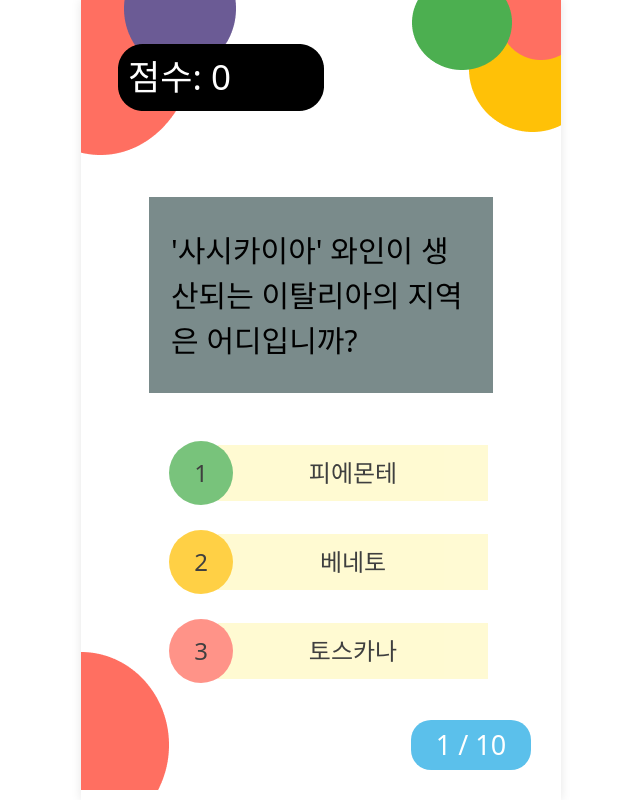
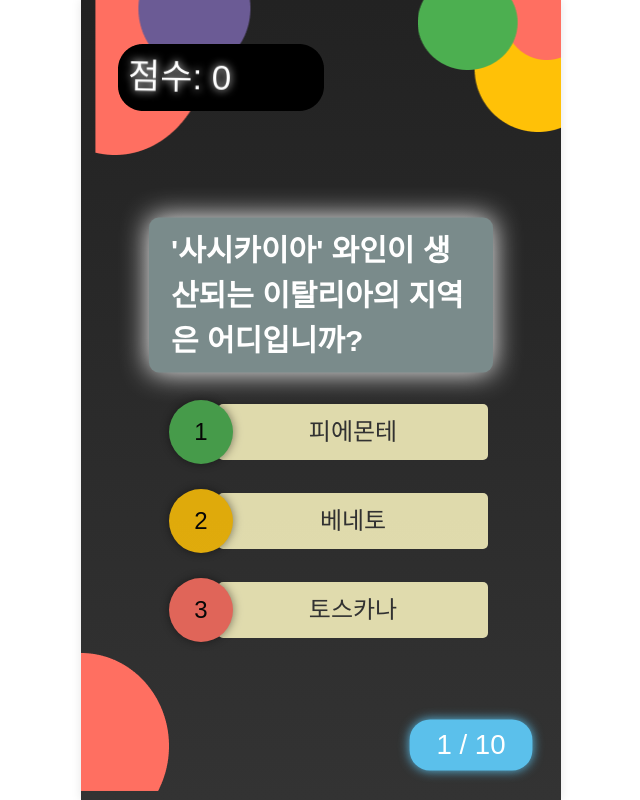
Before and after one commit to SoJungJung/SangSikQuiz, a React (Create React App) app: page /quiz in a window 1280 px wide. Shown: the whole page, without its empty margins (319-959 px from the left). Built offline with nearby package versions, Linux system fonts and the light colour scheme.

Commit message:
quiz 페이지 css 1차 수정본

```diff
--- a/src/pages/Quiz/Quiz.js
+++ b/src/pages/Quiz/Quiz.js
@@ -1,19 +1,19 @@
-import React, { useEffect, useState, useCallback, useRef } from "react";
-import { useNavigate } from "react-router-dom";
-import styles from "./Quiz.module.css";
-import lefttop from "./lefttop.png";
-import leftbottom from "./leftbottom.png";
-import righttop from "./righttop.png";
-import point from "./point.png";
-import Layout from "../../Layout";
+import React, { useEffect, useState, useCallback, useRef } from 'react';
+import { useNavigate } from 'react-router-dom';
+import styles from './Quiz.module.css';
+import lefttop from './lefttop.png';
+import leftbottom from './leftbottom.png';
+import righttop from './righttop.png';
+import point from './point.png';
+import Layout from '../../Layout';
 
 const Quiz = () => {
     const navigate = useNavigate();
-  const [loading, setLoading] = useState(true); // 초기 로딩 상태는 true
+    const [loading, setLoading] = useState(true);
     const [error, setError] = useState(null);
 
     const [notLoading, setNotLoading] = useState(false);
-  const maxBackPress = 3; // 뒤로가기 조롱 메시지 출력 조건
+    const maxBackPress = 3;
     const backPressCountRef = useRef(0);
 
     useEffect(() => {
@@ -21,34 +21,34 @@ const Quiz = () => {
             backPressCountRef.current += 1;
 
             if (backPressCountRef.current >= maxBackPress) {
-        alert("뒤로가기 하지마! 한번만 더 하면 너 진짜 바보야!");
+                alert('뒤로가기 하지마! 한번만 더 하면 너 진짜 바보야!');
             } else {
-        alert("뒤로가기는 안됩니다!");
+                alert('뒤로가기는 안됩니다!');
             }
 
-      window.history.pushState(null, "", window.location.href);
+            window.history.pushState(null, '', window.location.href);
         };
 
-    window.history.pushState(null, "", window.location.href);
-    window.addEventListener("popstate", preventGoBack);
+        window.history.pushState(null, '', window.location.href);
+        window.addEventListener('popstate', preventGoBack);
 
         return () => {
-      window.removeEventListener("popstate", preventGoBack);
+            window.removeEventListener('popstate', preventGoBack);
         };
     }, []);
 
     const [selectedQuizzes, setSelectedQuizzes] = useState(() => {
-    const storedQuizzes = localStorage.getItem("selectedQuizzes");
+        const storedQuizzes = localStorage.getItem('selectedQuizzes');
         return storedQuizzes ? JSON.parse(storedQuizzes) : [];
     });
 
     const [currentQuestionIndex, setCurrentQuestionIndex] = useState(
-    () => parseInt(localStorage.getItem("currentQuestionIndex"), 10) || 0
+        () => parseInt(localStorage.getItem('currentQuestionIndex'), 10) || 0
     );
     const [correctAnswersCount, setCorrectAnswersCount] = useState(
-    () => parseInt(localStorage.getItem("correctAnswersCount"), 10) || 0
+        () => parseInt(localStorage.getItem('correctAnswersCount'), 10) || 0
     );
-  const [score, setScore] = useState(() => parseInt(localStorage.getItem("score"), 10) || 0);
+    const [score, setScore] = useState(() => parseInt(localStorage.getItem('score'), 10) || 0);
 
     const randomQuiz = selectedQuizzes.length > 0 ? selectedQuizzes[currentQuestionIndex] : null;
 
@@ -56,14 +56,14 @@ const Quiz = () => {
         const fetchQuizData = async () => {
             try {
                 if (!selectedQuizzes || selectedQuizzes.length === 0) {
-          const response = await fetch("/example.json");
+                    const response = await fetch('/example.json');
                     if (!response.ok) {
-            throw new Error("Network response was not ok");
+                        throw new Error('Network response was not ok');
                     }
                     const jsonData = await response.json();
 
                     const levels = {
-            "super-difficult": [],
+                        'super-difficult': [],
                         difficult: [],
                         intermediate: [],
                         easy: [],
@@ -81,10 +81,10 @@ const Quiz = () => {
                     };
 
                     let selectedQuestions = [
-            ...selectRandomQuestions(levels["super-difficult"], 1, 5),
-            ...selectRandomQuestions(levels["difficult"], 1, 5),
-            ...selectRandomQuestions(levels["intermediate"], 1, 5),
-            ...selectRandomQuestions(levels["easy"], 1, 5),
+                        ...selectRandomQuestions(levels['super-difficult'], 1, 5),
+                        ...selectRandomQuestions(levels['difficult'], 1, 5),
+                        ...selectRandomQuestions(levels['intermediate'], 1, 5),
+                        ...selectRandomQuestions(levels['easy'], 1, 5),
                     ];
 
                     selectedQuestions = selectedQuestions.sort(() => Math.random() - 0.5).slice(0, 10);
@@ -94,12 +94,12 @@ const Quiz = () => {
                     });
 
                     setSelectedQuizzes(selectedQuestions);
-          localStorage.setItem("selectedQuizzes", JSON.stringify(selectedQuestions));
+                    localStorage.setItem('selectedQuizzes', JSON.stringify(selectedQuestions));
                 }
-        setLoading(false); // 데이터를 가져온 후 로딩 상태를 false로 변경
+                setLoading(false);
             } catch (err) {
                 setError(err.message);
-        setLoading(false); // 에러가 발생해도 로딩 상태를 false로 변경
+                setLoading(false);
             }
         };
 
@@ -121,10 +121,16 @@ const Quiz = () => {
             setCorrectAnswersCount(newCorrectAnswersCount);
             setScore(newScore);
 
-      localStorage.setItem("currentQuestionIndex", newQuestionIndex);
-      localStorage.setItem("correctAnswersCount", newCorrectAnswersCount);
-      localStorage.setItem("score", newScore);
+            localStorage.setItem('currentQuestionIndex', newQuestionIndex);
+            localStorage.setItem('correctAnswersCount', newCorrectAnswersCount);
+            localStorage.setItem('score', newScore);
 
+            // 오답이면 보기들을 날아가게 하는 클래스를 body에 추가 -> css에서 애니메이션 처리
+            if (!isRight) {
+                document.body.classList.add('wrongAnswers');
+            }
+
+            setTimeout(() => {
                 if (newQuestionIndex < 10) {
                     navigate(
                         `/answer?isRight=${isRight}&correctAnswer=${encodeURIComponent(
@@ -132,35 +138,36 @@ const Quiz = () => {
                         )}&selectedAnswer=${encodeURIComponent(selectedAnswer)}`
                     );
                 } else {
-        localStorage.setItem("score", newScore);
-        localStorage.setItem("totalQuestions", 10);
+                    localStorage.setItem('score', newScore);
+                    localStorage.setItem('totalQuestions', 10);
 
-        localStorage.removeItem("selectedQuizzes");
-        localStorage.removeItem("currentQuestionIndex");
-        localStorage.removeItem("correctAnswersCount");
+                    localStorage.removeItem('selectedQuizzes');
+                    localStorage.removeItem('currentQuestionIndex');
+                    localStorage.removeItem('correctAnswersCount');
                     setNotLoading(true);
                 }
+                document.body.classList.remove('wrongAnswers');
+            }, 500); // 애니메이션 감상을 위해 약간의 지연
         },
         [randomQuiz, currentQuestionIndex, correctAnswersCount, score, navigate]
     );
 
     useEffect(() => {
         if (notLoading) {
-      navigate(`/result`);
+            navigate('/result');
         }
     }, [notLoading, navigate]);
 
-  // 로딩 상태 처리
     if (loading) {
-    return <div>Loading...</div>;
+        return <div className={styles.loading}>Loading...</div>;
     }
 
     if (error) {
-    return <div>Error: {error}</div>;
+        return <div className={styles.error}>Error: {error}</div>;
     }
 
     if (!randomQuiz) {
-    return <div>No quiz data available</div>; // 퀴즈 데이터가 없을 때 처리
+        return <div className={styles.noData}>No quiz data available</div>;
     }
 
     const circleClasses = [styles.circle, styles.circle2, styles.circle3];
@@ -179,14 +186,15 @@ const Quiz = () => {
                     </div>
                 </div>
                 <div className={styles.quizShow}>
-          <div className={styles.quizText}>{randomQuiz?.quiz || "퀴즈 데이터를 불러오는 중..."}</div>
+                    <div className={styles.quizText}>{randomQuiz?.quiz || '퀴즈 데이터를 불러오는 중...'}</div>
                 </div>
                 <div className={styles.answerShow}>
                     {randomQuiz.answer.map((ans, index) => (
                         <div
                             key={index}
-              className={`${styles.answerDiv} ${index === 1 ? styles.midAnswerDiv : ""}`}
+                            className={`${styles.answerDiv} ${index === 1 ? styles.midAnswerDiv : ''}`}
                             onClick={() => handleDivClick(ans, ans.TRUE !== undefined)}
+                            data-isright={ans.TRUE !== undefined}
                         >
                             <div className={circleClasses[index % circleClasses.length]}>
                                 <div className={styles.circleText}>{index + 1}</div>
--- a/src/pages/Quiz/Quiz.module.css
+++ b/src/pages/Quiz/Quiz.module.css
@@ -2,6 +2,9 @@
     position: relative;
     width: 100%;
     height: 100vh;
+    background: linear-gradient(to bottom, #222, #333);
+    overflow: hidden;
+    font-family: 'Nanum Gothic', sans-serif;
 }
 
 .topdiv {
@@ -16,12 +19,14 @@
     position: absolute;
     top: 0;
     left: 0;
+    animation: floatX 4s ease-in-out infinite alternate;
 }
 
 .righttop {
     position: absolute;
     top: 0;
     right: 0;
+    animation: floatX 4s ease-in-out infinite alternate-reverse;
 }
 
 .pointShow {
@@ -46,14 +51,13 @@
     top: 7px;
     left: 10px;
     color: white;
+    text-shadow: 0 0 8px #fff;
+    animation: wiggle 3s infinite;
 }
 
 .quizShow {
     position: relative;
     width: 344px;
-    height: auto;
-    min-height: 196px;
-    overflow: visible;
     background-color: #7a8b8b;
     text-align: center;
     display: flex;
@@ -64,14 +68,18 @@
     transform: translate(-50%, -50%);
     margin-top: 100px;
     padding: 10px;
+    border-radius: 10px;
+    box-shadow: 0 0 15px rgba(255, 255, 255, 0.3);
+    animation: glow 2s ease-in-out infinite alternate;
 }
 
 .quizText {
-    /* position: absolute; */
     width: 300px;
     text-align: left;
     font-size: 30px;
     overflow: hidden;
+    color: #fff;
+    font-weight: bold;
 }
 
 .answerShow {
@@ -85,15 +93,15 @@
 
 .circleDiv {
     position: relative;
-    display: flex; /* Flexbox 사용 */
-    align-items: center; /* 가운데 정렬 */
+    display: flex;
+    align-items: center;
 }
 
 .circle,
 .circle2,
 .circle3 {
-    width: 4rem; /* 기본 크기 */
-    height: 4rem; /* 기본 크기 */
+    width: 4rem;
+    height: 4rem;
     border-radius: 100%;
     position: relative;
     left: 15px;
@@ -101,8 +109,9 @@
     display: flex;
     justify-content: center;
     align-items: center;
-    font-size: 1.5rem; /* 텍스트 크기 */
-    transition: width 0.3s ease, height 0.3s ease, font-size 0.3s ease; /* 크기 변화 애니메이션 */
+    font-size: 1.5rem;
+    transition: width 0.3s ease, height 0.3s ease, font-size 0.3s ease;
+    box-shadow: 0 0 10px rgba(0, 0, 0, 0.5);
 }
 
 .circle {
@@ -121,12 +130,13 @@
     display: flex;
     align-items: center;
     cursor: pointer;
-    opacity: 75%;
+    opacity: 0.85;
     margin: 10px 0;
+    transition: transform 0.3s ease, opacity 0.3s ease;
 }
-
 .answerDiv:hover {
-    opacity: 100%;
+    opacity: 1;
+    transform: scale(1.05);
 }
 
 .midAnswerDiv {
@@ -143,7 +153,7 @@
     z-index: 1;
     padding: 10px;
     box-sizing: border-box;
-    transition: all 0.3s ease;
+    border-radius: 5px;
 }
 
 .rectangleText {
@@ -153,6 +163,7 @@
     text-align: center;
     word-wrap: break-word;
     overflow: hidden;
+    color: #333;
 }
 
 .numShow {
@@ -168,6 +179,8 @@
     display: flex;
     align-items: center;
     justify-content: center;
+    box-shadow: 0 0 10px #5bc0eb;
+    animation: pulse 2s infinite;
 }
 
 .bottomdiv {
@@ -180,4 +193,88 @@
     position: relative;
     bottom: 0;
     left: 0;
+    animation: floatY 3s ease-in-out infinite alternate;
 }
+
+/* 애니메이션 keyframes */
+@keyframes floatX {
+    0% {
+        transform: translateX(0px);
+    }
+    100% {
+        transform: translateX(20px);
+    }
+}
+
+@keyframes floatY {
+    0% {
+        transform: translateY(0px);
+    }
+    100% {
+        transform: translateY(15px);
+    }
+}
+
+@keyframes wiggle {
+    0% {
+        transform: rotate(0deg);
+    }
+    25% {
+        transform: rotate(2deg);
+    }
+    50% {
+        transform: rotate(-2deg);
+    }
+    75% {
+        transform: rotate(2deg);
+    }
+    100% {
+        transform: rotate(0deg);
+    }
+}
+
+@keyframes glow {
+    0% {
+        box-shadow: 0 0 15px #fff;
+    }
+    100% {
+        box-shadow: 0 0 30px #fff;
+    }
+}
+
+@keyframes pulse {
+    0% {
+        transform: scale(1);
+    }
+    50% {
+        transform: scale(1.1);
+    }
+    100% {
+        transform: scale(1);
+    }
+}
+
+/* 잘못된 답 선택 시 전체 보기들 날아가는 애니메이션 */
+body.wrongAnswers .answerDiv {
+    animation: vanish 0.5s forwards;
+}
+
+@keyframes vanish {
+    0% {
+        opacity: 1;
+        transform: translateX(0) rotate(0deg);
+    }
+    100% {
+        opacity: 0;
+        transform: translateX(-300px) rotate(-360deg);
+    }
+}
+
+.loading,
+.error,
+.noData {
+    color: #fff;
+    font-size: 24px;
+    text-align: center;
+    margin-top: 50px;
+}
```
Lines whose indentation alone changed are shown as unchanged.
